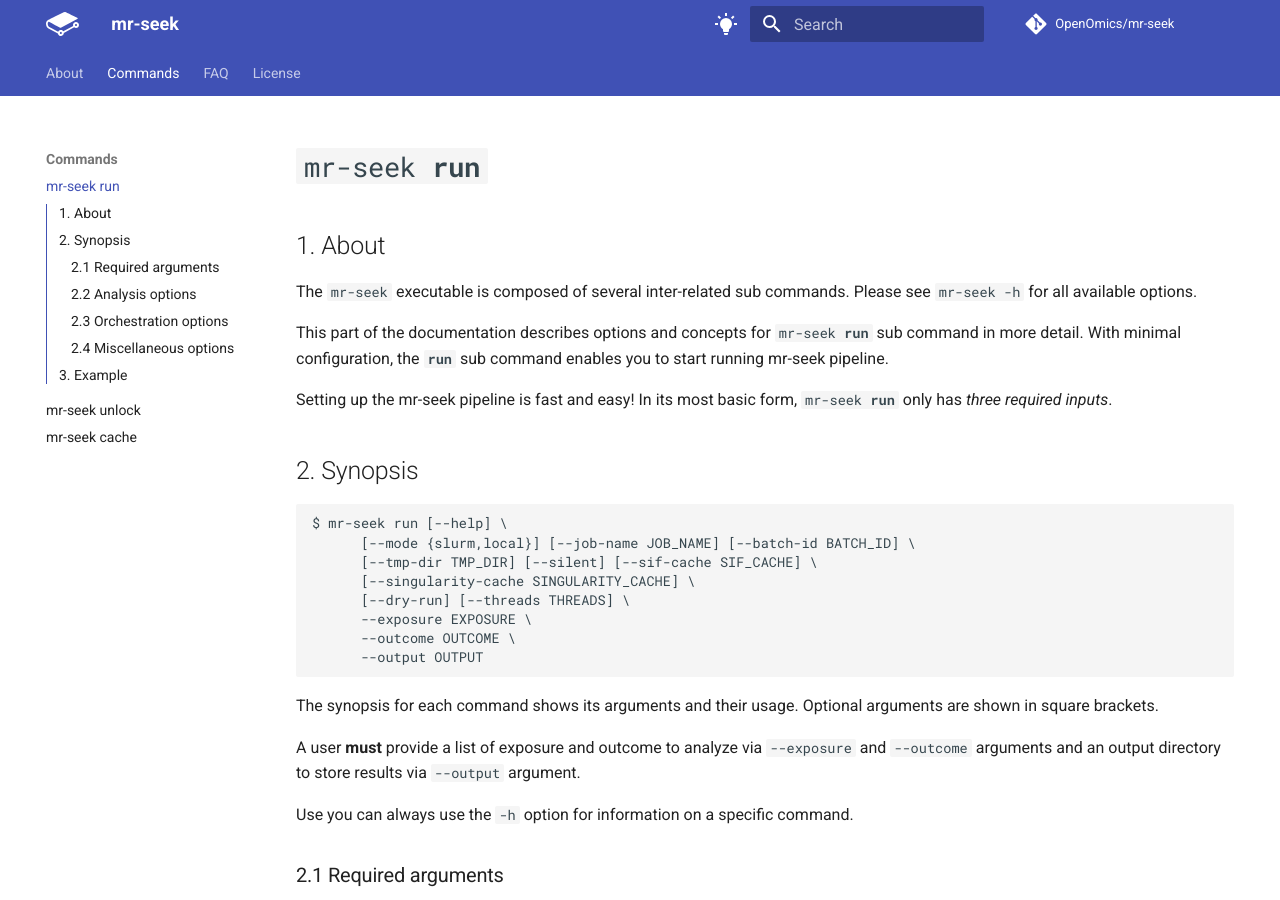
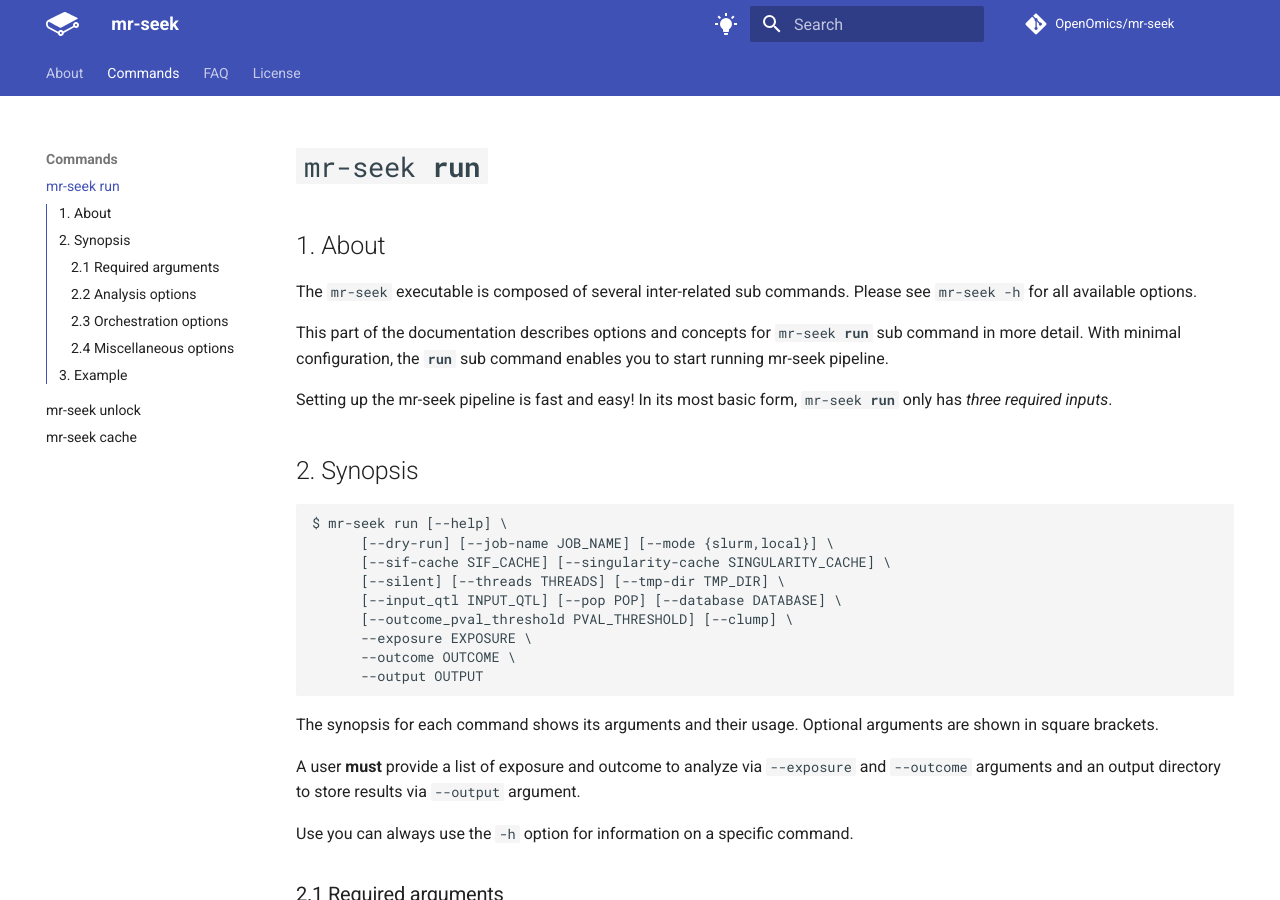
Before and after one commit to OpenOmics/mr-seek, an MkDocs documentation site: the page built from docs/usage/run.md, in a window 1280 px wide and 900 px high. Built offline with MkDocs 1.6.1 and Material for MkDocs 9.7.7, drawn with Linux system fonts in a browser that asks for light colours; comment, search, counter and statistics services are not loaded; the version menu is left out.

Commit message:
Update run.md

````diff
--- a/docs/usage/run.md
+++ b/docs/usage/run.md
@@ -10,10 +10,11 @@ Setting up the mr-seek pipeline is fast and easy! In its most basic form, <code>
 ## 2. Synopsis
 ```text
 $ mr-seek run [--help] \
-      [--mode {slurm,local}] [--job-name JOB_NAME] [--batch-id BATCH_ID] \
-      [--tmp-dir TMP_DIR] [--silent] [--sif-cache SIF_CACHE] \
-      [--singularity-cache SINGULARITY_CACHE] \
-      [--dry-run] [--threads THREADS] \
+      [--dry-run] [--job-name JOB_NAME] [--mode {slurm,local}] \
+      [--sif-cache SIF_CACHE] [--singularity-cache SINGULARITY_CACHE] \
+      [--silent] [--threads THREADS] [--tmp-dir TMP_DIR] \
+      [--input_qtl INPUT_QTL] [--pop POP] [--database DATABASE] \
+      [--outcome_pval_threshold PVAL_THRESHOLD] [--clump] \
       --exposure EXPOSURE \
       --outcome OUTCOME \
       --output OUTPUT
````
